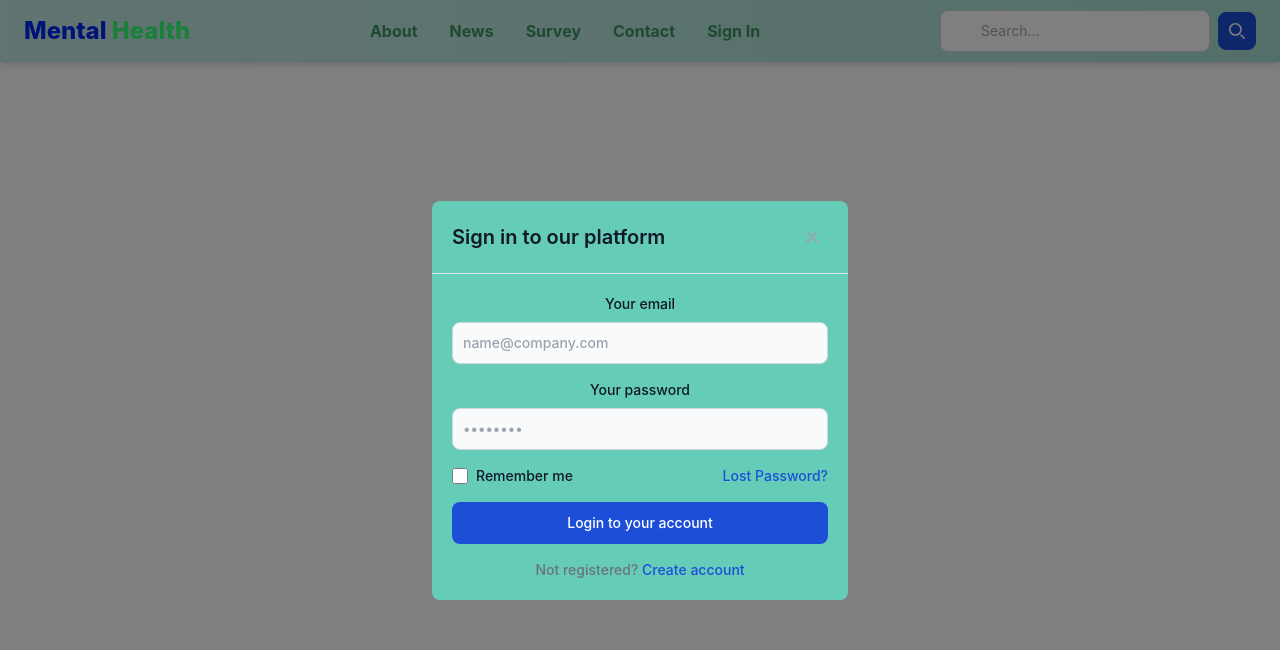
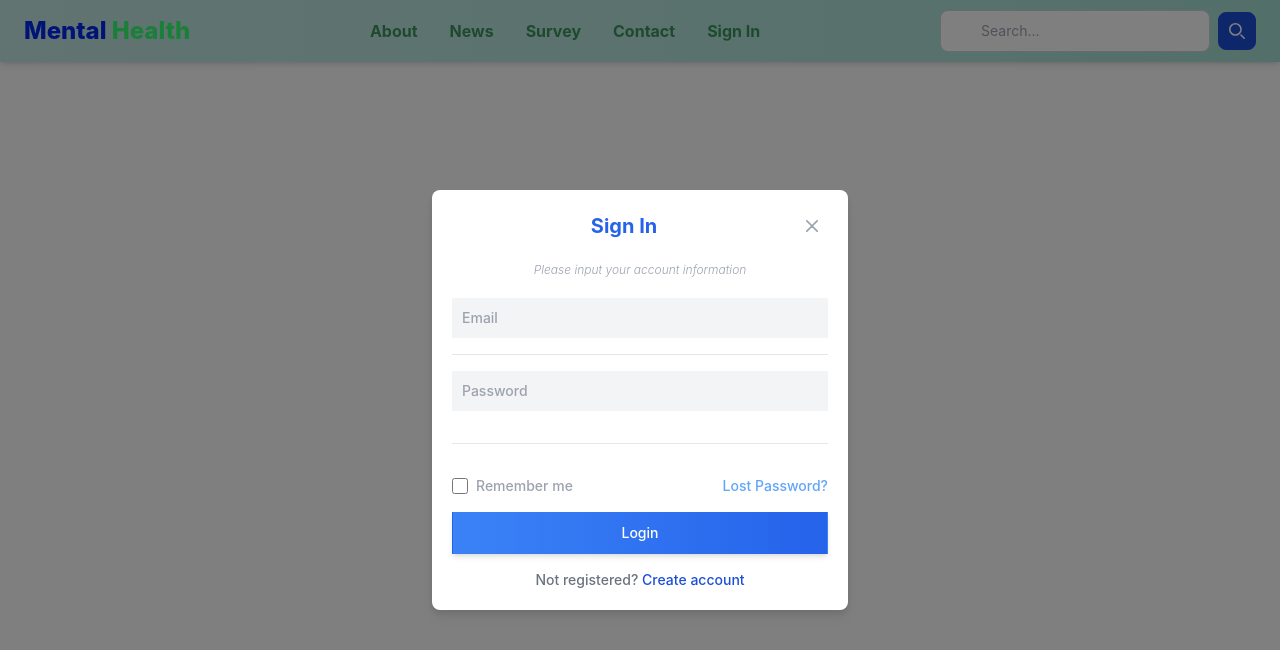
Before and after one commit to JustByTri/PsychoEduSystem, a React (Vite) app in the folder SWP/psycho-edu-system-fe/: page / in a window 1280 px wide. Both pictures are taken after a click on the link "Sign In". Shown: the top 650 px of the page. Built offline with nearby package versions, Linux system fonts and the light colour scheme.

Commit message:
fix: login modal

```diff
--- a/SWP/psycho-edu-system-fe/src/components/Modal/LoginModal.jsx
+++ b/SWP/psycho-edu-system-fe/src/components/Modal/LoginModal.jsx
@@ -16,7 +16,6 @@ const LoginModal = () => {
     } else {
       document.removeEventListener("mousedown", handleOutsideClick);
     }
-    // Cleanup event listener
     return () => {
       document.removeEventListener("mousedown", handleOutsideClick);
     };
@@ -25,8 +24,6 @@ const LoginModal = () => {
   return (
     <>
       <a
-        data-modal-target="authentication-modal"
-        data-modal-toggle="authentication-modal"
         className="block py-2 pr-4 pl-3 text-[#3B945E] hover:text-[#65CCB8] font-bold hover:bg-[#C9EDE4] lg:hover:bg-transparent lg:border-0 lg:hover:text-primary-700 lg:p-0 transition cursor-pointer"
         onClick={() => setIsOpened(true)}
       >
@@ -34,17 +31,17 @@ const LoginModal = () => {
       </a>
       {isOpened && (
         <div className="fixed inset-0 z-50 flex items-center justify-center bg-black bg-opacity-50">
-          <div className="relative p-4 w-full max-w-md max-h-full">
+          <div className="relative p-4 w-full max-w-md max-h-full drop-shadow-lg">
             {/* Modal content */}
-            <div ref={modalRef} className="relative bg-[#65CCB8] rounded-lg">
+            <div ref={modalRef} className="relative bg-white rounded-lg">
               {/* Modal header */}
-              <div className="flex items-center justify-between p-4 md:p-5 border-b rounded-t dark:border-gray-600">
-                <h3 className="text-xl font-semibold text-gray-900 dark:text-white">
-                  Sign in to our platform
+              <div className="flex items-center justify-between p-4 md:p-5">
+                <h3 className="text-xl font-bold text-blue-600 flex-grow text-center">
+                  Sign In
                 </h3>
                 <button
                   type="button"
-                  className="end-2.5 text-gray-400 bg-transparent hover:bg-gray-200 hover:text-gray-900 rounded-lg text-sm w-8 h-8 ms-auto inline-flex justify-center items-center dark:hover:bg-gray-600 dark:hover:text-white focus:outline-none"
+                  className=" text-gray-400 border-none focus:ring-0 focus:outline-none hover:bg-gray-200 hover:text-gray-900 w-8 h-8 ms-auto inline-flex justify-center items-center"
                   data-modal-hide="authentication-modal"
                   onClick={() => setIsOpened(false)}
                 >
@@ -66,40 +63,34 @@ const LoginModal = () => {
                   <span className="sr-only">Close modal</span>
                 </button>
               </div>
+              <h5 className="text-xs font-light italic text-gray-400">
+                Please input your account information
+              </h5>
+
               {/* Modal body */}
               <div className="p-4 md:p-5">
                 <form className="space-y-4" action="#">
                   <div>
-                    <label
-                      htmlFor="email"
-                      className="block mb-2 text-sm font-medium text-gray-900 dark:text-white"
-                    >
-                      Your email
-                    </label>
                     <input
                       type="email"
                       name="email"
                       id="email"
-                      className="bg-gray-50 border border-gray-300 text-gray-900 text-sm rounded-lg focus:ring-blue-500 focus:border-blue-500 block w-full p-2.5 dark:bg-gray-600 dark:border-gray-500 dark:placeholder-gray-400 dark:text-white focus:outline-none"
-                      placeholder="name@company.com"
+                      className="bg-gray-100 text-gray-900 text-sm block w-full p-2.5 focus:outline-none"
+                      placeholder="Email"
                       required
                     />
                   </div>
+                  <hr className="h-px my-8 bg-gray-200 border-0"></hr>
                   <div>
-                    <label
-                      htmlFor="password"
-                      className="block mb-2 text-sm font-medium text-gray-900 dark:text-white"
-                    >
-                      Your password
-                    </label>
                     <input
                       type="password"
                       name="password"
                       id="password"
-                      placeholder="••••••••"
-                      className="bg-gray-50 border border-gray-300 text-gray-900 text-sm rounded-lg focus:ring-blue-500 focus:border-blue-500 block w-full p-2.5 dark:bg-gray-600 dark:border-gray-500 dark:placeholder-gray-400 dark:text-white focus:outline-none"
+                      placeholder="Password"
+                      className="bg-gray-100 text-gray-900 text-sm block w-full p-2.5 focus:outline-none"
                       required
                     />
+                    <hr className="h-px my-8 bg-gray-200 border-0"></hr>
                   </div>
                   <div className="flex justify-between">
                     <div className="flex items-start">
@@ -108,36 +99,33 @@ const LoginModal = () => {
                           id="remember"
                           type="checkbox"
                           value=""
-                          className="w-4 h-4 border border-gray-300 rounded bg-gray-50 focus:ring-3 focus:ring-blue-300 dark:bg-gray-600 dark:border-gray-500 dark:focus:ring-blue-600 dark:ring-offset-gray-800 dark:focus:ring-offset-gray-800 focus:outline-none"
+                          className="w-4 h-4"
                           required
                         />
                       </div>
                       <label
                         htmlFor="remember"
-                        className="ms-2 text-sm font-medium text-gray-900 dark:text-gray-300"
+                        className="ms-2 text-sm font-medium text-gray-400"
                       >
                         Remember me
                       </label>
                     </div>
                     <a
                       href="#"
-                      className="text-sm text-blue-700 hover:underline dark:text-blue-500"
+                      className="text-sm text-blue-400 hover:underline"
                     >
                       Lost Password?
                     </a>
                   </div>
                   <button
                     type="submit"
-                    className="w-full text-white bg-blue-700 hover:bg-blue-800 focus:ring-4 focus:outline-none focus:ring-blue-300 font-medium rounded-lg text-sm px-5 py-2.5 text-center dark:bg-blue-600 dark:hover:bg-blue-700 dark:focus:ring-blue-800"
+                    className="w-full text-white bg-gradient-to-r from-blue-500 to-blue-600 hover:from-blue-600 hover:to-blue-800 focus:ring-4 focus:outline-none focus:ring-blue-300 font-medium text-sm px-5 py-2.5 text-center rounded-none shadow-md hover:shadow-lg transition-all duration-300"
                   >
-                    Login to your account
+                    Login
                   </button>
-                  <div className="text-sm font-medium text-gray-500 dark:text-gray-300">
+                  <div className="text-sm font-medium text-gray-500">
                     Not registered?{" "}
-                    <a
-                      href="#"
-                      className="text-blue-700 hover:underline dark:text-blue-500"
-                    >
+                    <a href="#" className="text-blue-700 hover:underline">
                       Create account
                     </a>
                   </div>
```
